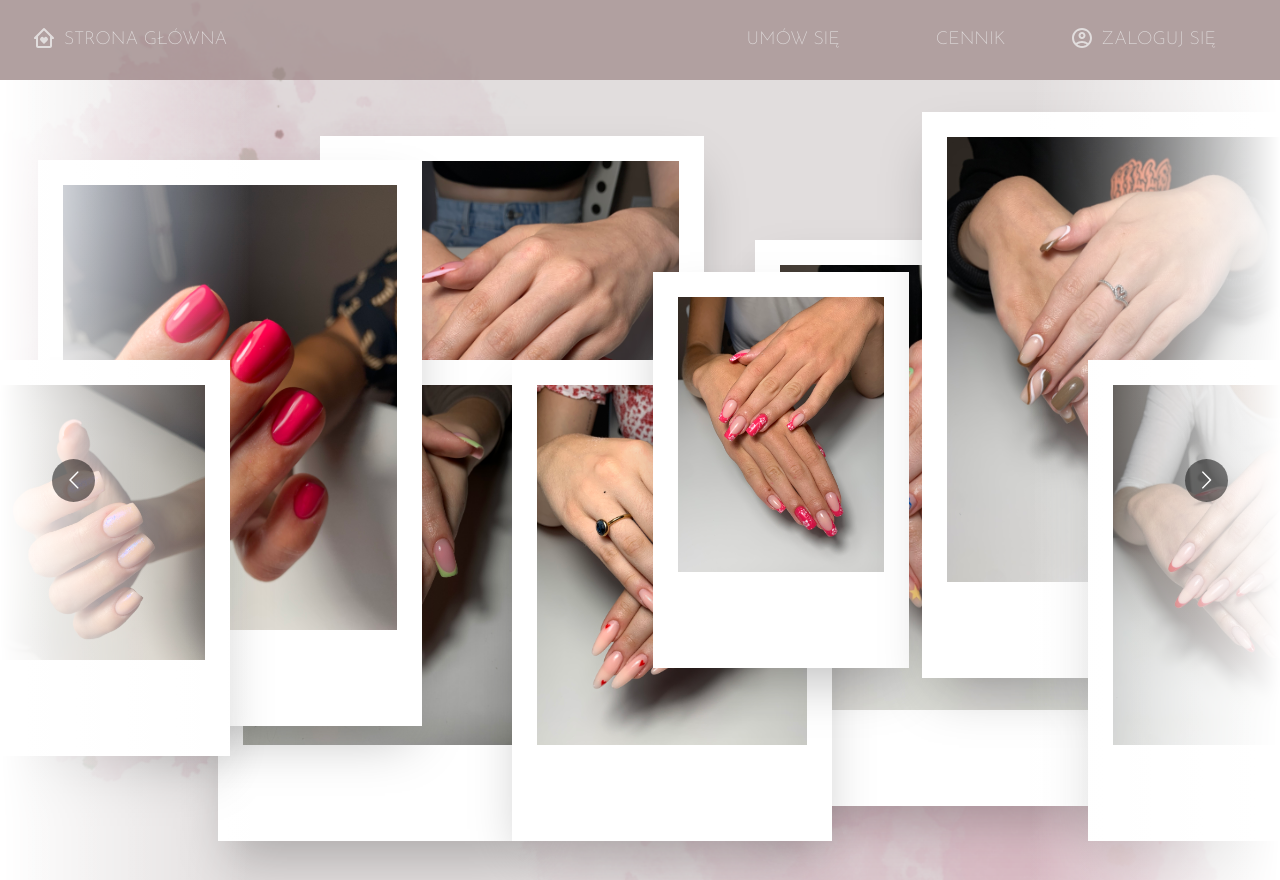
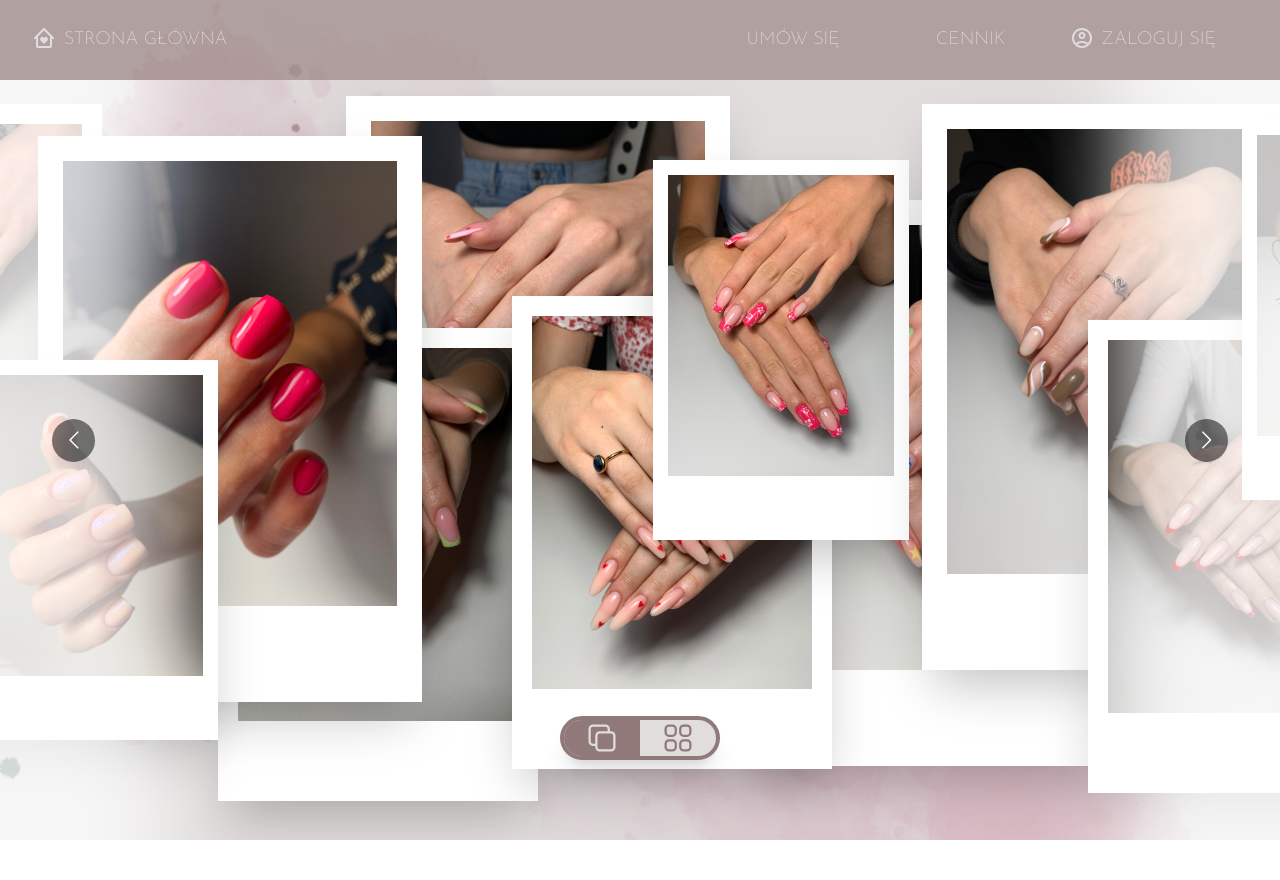
Before and after one commit to stanislawMarciniak/nails, a React (Vite) app: page / in a window 1280 px wide. After the commit the page ends 840 px from the top, so only its background shows below. Built offline with nearby package versions, Linux system fonts and the light colour scheme; no server answers; some icons are missing.

Commit message:
changing showing imagtes button

```diff
--- a/src/components/CarouselContainer.css
+++ b/src/components/CarouselContainer.css
@@ -1,14 +1,28 @@
 .photoram-sm {
-  background-color: white;
   padding: 25px 25px 6rem 25px;
 }
 
 .photoram-xs {
-  background-color: white;
   padding: 20px 20px 5rem 20px;
 }
 
 .photoram-2xs {
-  background-color: white;
   padding: 15px 15px 4rem 15px;
 }
+
+.photoram-sm, .photoram-2xs, .photoram-xs {
+  background-color: white;
+  /* animation: updown 3s linear infinite; */
+}
+
+@keyframes updown {
+    0% {
+        transform: translateY(-18px);
+    }
+    50% {
+        transform: translateY(22px);
+    }
+    100% {
+        transform: translateY(-18px);
+    }
+}
--- a/src/components/CarouselContainer.tsx
+++ b/src/components/CarouselContainer.tsx
@@ -2,7 +2,7 @@ import "./CarouselContainer.css";
 import Carousel from "react-multi-carousel";
 import { RESPONSIVENESS_1 } from "../constants/config";
 import CarouselItem from "./CarouselItem";
-import { Box, Flex } from "@chakra-ui/react";
+import { Flex } from "@chakra-ui/react";
 
 const CarouselContainer = () => {
   return (
@@ -10,28 +10,30 @@ const CarouselContainer = () => {
       infinite={true}
       responsive={RESPONSIVENESS_1}
       itemClass="h-screen relative"
-      containerClass="h-screen"
+      containerClass="-mt-10"
     >
       <Flex>
-        <CarouselItem id={0} top="35%" left="-2%" zIndex={3} size="2xs" />
-        <CarouselItem id={1} top="10%" left="3%" zIndex={2} size="sm" />
-        <CarouselItem id={2} top="35%" left="17%" />
-        <CarouselItem id={3} top="7%" left="25%" zIndex={-1} size="sm" />
-        <CarouselItem id={4} top="35%" left="40%" />
-        <CarouselItem id={5} top="24%" left="51%" size="2xs" />
-        <CarouselItem id={6} top="20%" left="59%" size="sm" zIndex={-1} />
-        <CarouselItem id={7} top="4%" left="72%" size="sm" />
+        <CarouselItem id={0} top="40%" left="-3%" zIndex={3} size="2xs" />
+        <CarouselItem id={1} top="12%" left="3%" zIndex={2} size="sm" />
+        <CarouselItem id={2} top="36%" left="17%" />
+        <CarouselItem id={3} top="7%" left="27%" zIndex={-1} size="sm" />
+        <CarouselItem id={4} top="32%" left="40%" />
+        <CarouselItem id={5} top="15%" left="51%" size="2xs" />
+        <CarouselItem id={6} top="20%" left="59%" zIndex={-1} size="sm" />
+        <CarouselItem id={7} top="8%" left="72%" size="sm" />
         <CarouselItem id={8} top="35%" left="85%" />
       </Flex>
-      <CarouselItem id={9} />
-      <CarouselItem id={10} />
-      <CarouselItem id={11} />
-      <CarouselItem id={12} />
-      <CarouselItem id={13} />
-      <CarouselItem id={14} />
-      <CarouselItem id={15} />
-      <CarouselItem id={16} />
-      <CarouselItem id={17} />
+      <Flex>
+        <CarouselItem id={9} top="10%" left="-3%" zIndex={3} size="2xs" />
+        <CarouselItem id={10} top="20%" left="3%" zIndex={2} size="sm" />
+        <CarouselItem id={11} top="35%" left="17%" />
+        <CarouselItem id={12} top="7%" left="25%" zIndex={-1} size="sm" />
+        <CarouselItem id={13} top="32%" left="40%" />
+        <CarouselItem id={14} top="24%" left="51%" size="2xs" />
+        <CarouselItem id={15} top="15%" left="59%" zIndex={-1} size="sm" />
+        <CarouselItem id={16} top="36%" left="72%" />
+        <CarouselItem id={17} top="8%" left="83%" />
+      </Flex>
     </Carousel>
   );
 };
--- a/src/components/CarouselItem.tsx
+++ b/src/components/CarouselItem.tsx
@@ -33,7 +33,7 @@ const CarouselItem = ({
   return (
     <Box
       width={size}
-      className={`absolute flex flex-col items-center shadow-2xl photoram-sm`}
+      className={`absolute flex flex-col items-center shadow-2xl photoram-${size}`}
       style={{ left, right, top, bottom, zIndex }}
     >
       <Image
--- /dev/null
+++ b/src/components/Gallery.tsx
@@ -0,0 +1,5 @@
+const Gallery = () => {
+  return <div>Gallery</div>;
+};
+
+export default Gallery;
--- a/src/pages/Home.css
+++ b/src/pages/Home.css
@@ -1,23 +1,23 @@
-.logos {
+.carousel-container {
   position: relative;
+  overflow: hidden;
 }
 
-.logos:before,
-.logos:after {
+.carousel-container::before,
+.carousel-container::after {
+  content: "";
   position: absolute;
   top: 0;
-  width: 250px;
+  width: 0;
   height: 100%;
-  content: "";
-  z-index: 2;
+  box-shadow: 0 0 5rem 10rem rgb(255, 255, 255, 0.75); /* Adjust the shadow properties */
 }
 
-.logos:before {
+.carousel-container::before {
   left: 0;
-  background: linear-gradient(to left, rgba(255, 255, 255, 0), white);
+  z-index: 1;
 }
 
-.logos:after {
+.carousel-container::after {
   right: 0;
-  background: linear-gradient(to right, rgba(255, 255, 255, 0), white);
 }
--- a/src/pages/Home.tsx
+++ b/src/pages/Home.tsx
@@ -7,20 +7,45 @@ import {
   ModalBody,
   Box,
   Text,
+  Center,
 } from "@chakra-ui/react";
 import CarouselContainer from "../components/CarouselContainer";
 import { useImageContext } from "../components/ImageContext";
 import "./Home.css";
+import { HiOutlineSquare2Stack, HiOutlineSquares2X2 } from "react-icons/hi2";
+import { useState } from "react";
+import Gallery from "../components/Gallery";
 
 const Home = () => {
+  const [isGallery, setIsGallery] = useState(false);
   const { selectedImage, setSelectedImage } = useImageContext();
 
   const handleCloseModal = () => setSelectedImage(null);
 
   return (
-    <Box className="flex justify-center h-screen">
-      <Box w={"full"} className="logos">
-        <CarouselContainer />
+    <Box>
+      <Center>
+        <Center
+          background={"#E1DDDD"}
+          w={"40"}
+          className="absolute z-10 mt-6 text-4xl border-4 rounded-full shadow-xl bottom-10 border-secoundColor"
+        >
+          <HiOutlineSquare2Stack
+            onClick={() => setIsGallery(false)}
+            className={`flex-grow rounded-l-full ${
+              !isGallery && "text-firstColor bg-secoundColor"
+            }`}
+          />
+          <HiOutlineSquares2X2
+            onClick={() => setIsGallery(true)}
+            className={`flex-grow rounded-r-full ${
+              isGallery && "text-firstColor bg-secoundColor"
+            }`}
+          />
+        </Center>
+      </Center>
+      <Box w={"full"} className="carousel-container">
+        {isGallery ? <Gallery /> : <CarouselContainer />}
       </Box>
       {selectedImage && (
         <Modal isOpen={true} onClose={handleCloseModal} size={"lg"} isCentered>
--- a/tailwind.config.js
+++ b/tailwind.config.js
@@ -2,7 +2,12 @@
 export default {
   content: ["./index.html", "./src/**/*.{js,ts,jsx,tsx}"],
   theme: {
-    extend: {},
+    extend: {
+      colors: {
+        secoundColor: "#927979",
+        firstColor: "#E1DDDD",
+      },
+    },
   },
   plugins: [],
 };
```
